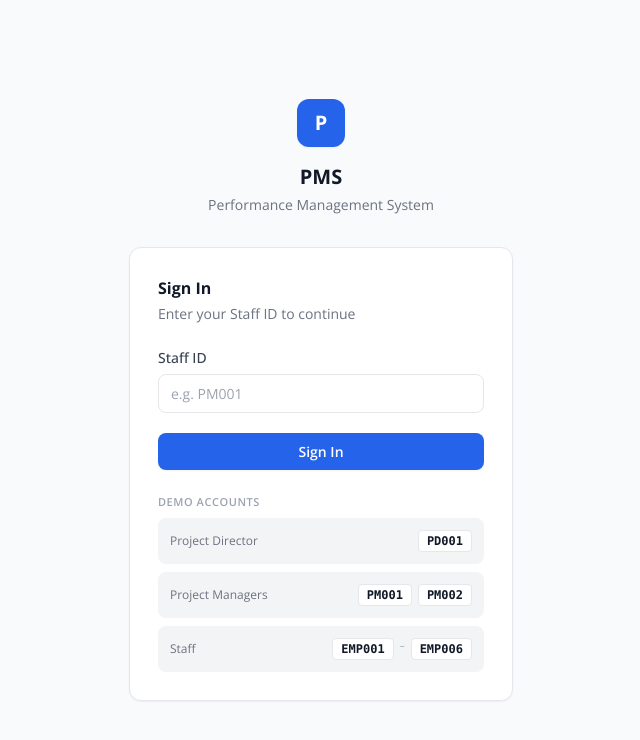
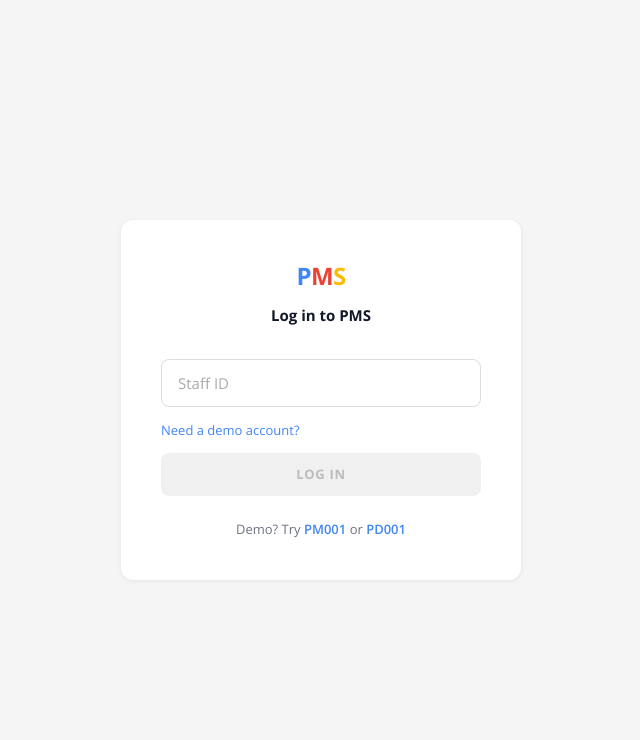
Before and after one commit to ggkangkang/PMS, a Vue app in the folder kpi-dashboard/: page /login in a window 1280 px wide. Shown: the top 740 px of the page, without its empty margins (319-959 px from the left). Built offline with nearby package versions, Linux system fonts and the light colour scheme.

Commit message:
feat: redesign LoginView UI with modern styling and improved interaction flow

```diff
--- a/kpi-dashboard/src/views/LoginView.vue
+++ b/kpi-dashboard/src/views/LoginView.vue
@@ -29,64 +29,58 @@ async function handleLogin() {
 </script>
 
 <template>
-  <div class="min-h-screen flex items-center justify-center bg-surface-bg px-4">
-    <div class="w-full max-w-sm animate-fade-in">
+  <div class="min-h-screen flex items-center justify-center bg-[#f5f5f5] px-4">
+    <div class="w-full max-w-[400px] animate-fade-in">
+      <!-- Card — no visible border, just white on light gray like Skool -->
+      <div class="bg-white rounded-xl shadow-[0_1px_4px_rgba(0,0,0,0.08)] px-10 py-10">
         <!-- Brand -->
         <div class="text-center mb-8">
-        <div class="inline-flex items-center justify-center w-12 h-12 bg-brand-primary text-white rounded-xl mb-4 text-xl font-bold shadow-xs">P</div>
-        <h1 class="text-xl font-bold text-txt-heading">PMS</h1>
-        <p class="text-sm text-txt-subtitle mt-1">Performance Management System</p>
+          <h1 class="text-2xl font-bold tracking-tight">
+            <span class="text-[#4285f4]">P</span><span class="text-[#ea4335]">M</span><span class="text-[#fbbc05]">S</span>
+          </h1>
+          <p class="text-[15px] font-bold text-txt-heading mt-3">Log in to PMS</p>
         </div>
 
-      <!-- Login Card -->
-      <div class="card p-7">
-        <h2 class="text-base font-bold text-txt-heading mb-1">Sign In</h2>
-        <p class="text-sm text-txt-subtitle mb-6">Enter your Staff ID to continue</p>
+        <form @submit.prevent="handleLogin" class="space-y-3">
+          <!-- Staff ID input — no label, placeholder only like Skool -->
+          <input
+            v-model="staffId"
+            type="text"
+            placeholder="Staff ID"
+            autocomplete="off"
+            class="w-full px-4 py-3 bg-white text-[15px] text-txt-body border border-[#ddd] rounded-lg placeholder-[#aaa] focus:outline-none focus:border-[#4285f4] transition-colors"
+          />
 
-        <form @submit.prevent="handleLogin" class="space-y-5">
-          <div>
-            <label for="staffId" class="block text-sm font-medium text-txt-body mb-1.5">Staff ID</label>
-            <input id="staffId" v-model="staffId" type="text" placeholder="e.g. PM001" class="input-field" autocomplete="off" />
-            <p v-if="error" class="mt-2 text-xs text-txt-error flex items-center gap-1.5">
+          <!-- Error -->
+          <p v-if="error" class="text-xs text-txt-error flex items-center gap-1.5 px-1">
             <svg xmlns="http://www.w3.org/2000/svg" width="12" height="12" viewBox="0 0 256 256" fill="currentColor"><path d="M128,24A104,104,0,1,0,232,128,104.11,104.11,0,0,0,128,24Zm-8,56a8,8,0,0,1,16,0v56a8,8,0,0,1-16,0Zm8,104a12,12,0,1,1,12-12A12,12,0,0,1,128,184Z"/></svg>
             {{ error }}
           </p>
+
+          <!-- Link row -->
+          <div class="text-left">
+            <span class="text-[13px] text-[#4285f4] cursor-pointer hover:underline">Need a demo account?</span>
           </div>
-          <button type="submit" class="btn-primary w-full" :disabled="isLoading" :class="{ 'opacity-60': isLoading }">
-            <svg v-if="isLoading" class="animate-spin h-4 w-4" xmlns="http://www.w3.org/2000/svg" fill="none" viewBox="0 0 24 24"><circle class="opacity-25" cx="12" cy="12" r="10" stroke="currentColor" stroke-width="4"></circle><path class="opacity-75" fill="currentColor" d="M4 12a8 8 0 018-8V0C5.373 0 0 5.373 0 12h4z"></path></svg>
-            {{ isLoading ? 'Signing in…' : 'Sign In' }}
+
+          <!-- Submit — Skool-style uppercase, full width -->
+          <button
+            type="submit"
+            :disabled="isLoading || !staffId.trim()"
+            class="w-full py-3 rounded-lg text-[13px] font-bold uppercase tracking-wider transition-all"
+            :class="staffId.trim() && !isLoading
+              ? 'bg-[#4285f4] text-white hover:bg-[#3b78e7] shadow-sm'
+              : 'bg-[#f0f0f0] text-[#bbb] cursor-not-allowed'"
+          >
+            <svg v-if="isLoading" class="animate-spin h-4 w-4 inline mr-2" xmlns="http://www.w3.org/2000/svg" fill="none" viewBox="0 0 24 24"><circle class="opacity-25" cx="12" cy="12" r="10" stroke="currentColor" stroke-width="4"></circle><path class="opacity-75" fill="currentColor" d="M4 12a8 8 0 018-8V0C5.373 0 0 5.373 0 12h4z"></path></svg>
+            {{ isLoading ? 'Signing in…' : 'Log In' }}
           </button>
         </form>
 
-        <!-- Demo credentials -->
-        <div class="mt-6 space-y-2">
-          <p class="text-[11px] font-semibold text-txt-muted uppercase tracking-wider mb-2">Demo Accounts</p>
-          <div class="p-3 bg-surface-gray rounded-container">
-            <div class="flex items-center justify-between">
-              <span class="text-xs text-txt-subtitle">Project Director</span>
-              <code class="text-xs font-mono font-semibold text-txt-heading bg-white px-2 py-0.5 rounded border border-line">PD001</code>
-            </div>
-          </div>
-          <div class="p-3 bg-surface-gray rounded-container">
-            <div class="flex items-center justify-between">
-              <span class="text-xs text-txt-subtitle">Project Managers</span>
-              <div class="flex gap-1.5">
-                <code class="text-xs font-mono font-semibold text-txt-heading bg-white px-2 py-0.5 rounded border border-line">PM001</code>
-                <code class="text-xs font-mono font-semibold text-txt-heading bg-white px-2 py-0.5 rounded border border-line">PM002</code>
-              </div>
-            </div>
-          </div>
-          <div class="p-3 bg-surface-gray rounded-container">
-            <div class="flex items-center justify-between">
-              <span class="text-xs text-txt-subtitle">Staff</span>
-              <div class="flex gap-1.5">
-                <code class="text-xs font-mono font-semibold text-txt-heading bg-white px-2 py-0.5 rounded border border-line">EMP001</code>
-                <span class="text-[10px] text-txt-muted">–</span>
-                <code class="text-xs font-mono font-semibold text-txt-heading bg-white px-2 py-0.5 rounded border border-line">EMP006</code>
-              </div>
-            </div>
-          </div>
-        </div>
+        <!-- Footer -->
+        <p class="text-center text-[13px] text-txt-subtitle mt-6">
+          Demo? Try <span class="text-[#4285f4] font-semibold cursor-pointer hover:underline" @click="staffId = 'PM001'">PM001</span>
+          or <span class="text-[#4285f4] font-semibold cursor-pointer hover:underline" @click="staffId = 'PD001'">PD001</span>
+        </p>
       </div>
     </div>
   </div>
```
Lines whose indentation alone changed are shown as unchanged.
